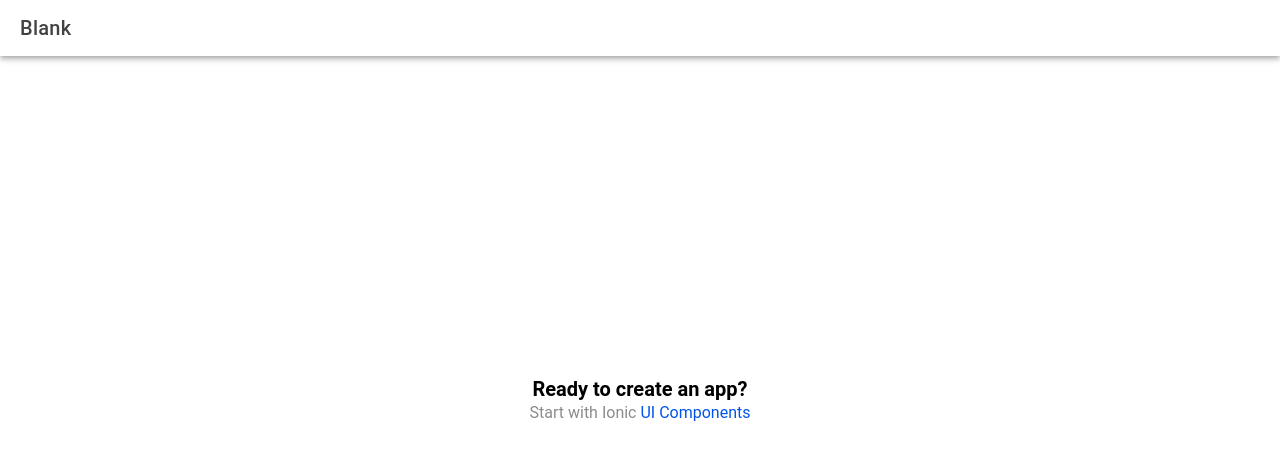
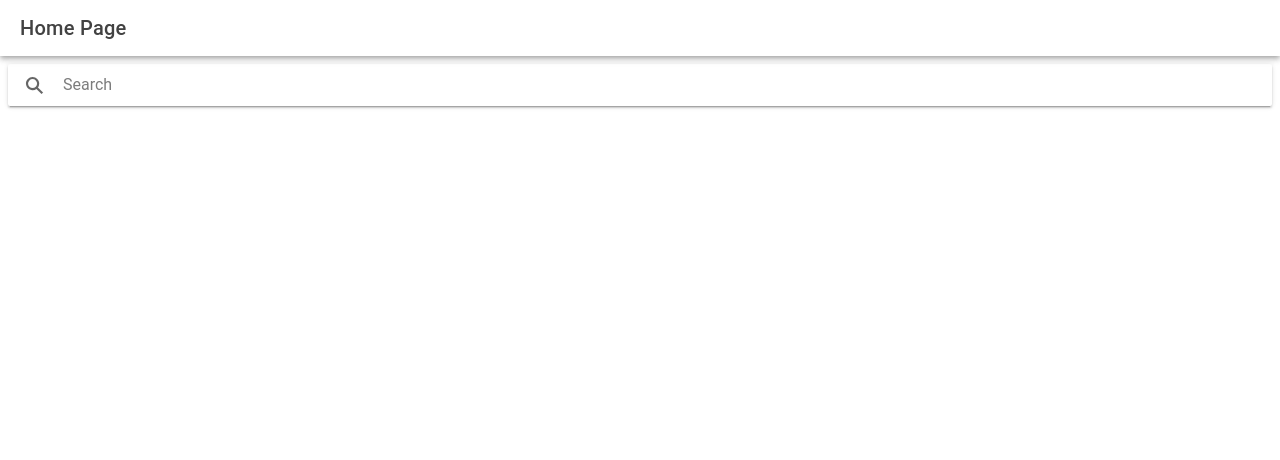
Before and after one commit to Akash2499/movieApp_Ionic, a React (Vite) app: page /home in a window 1280 px wide. Shown: the top 460 px of the page. Built offline with nearby package versions, Linux system fonts and the light colour scheme.

Commit message:
Added Search Bar

```diff
--- a/src/pages/Home.tsx
+++ b/src/pages/Home.tsx
@@ -1,22 +1,32 @@
-import { IonContent, IonHeader, IonPage, IonTitle, IonToolbar } from '@ionic/react';
+import { IonContent, IonHeader, IonPage, IonSearchbar, IonTitle, IonToolbar } from '@ionic/react';
 import ExploreContainer from '../components/ExploreContainer';
 import './Home.css';
+import useApi from '../hooks/useApi';
+import { useEffect, useState } from 'react';
 
 const Home: React.FC = () => {
+
+  const { searchData } = useApi()
+
+  const [searchTerm, setSearchTerm] = useState('');
+  const [type, setType] = useState('');
+  const [results, setResults] = useState([]);
+
+  useEffect(() => {
+    console.log('Search: ' + searchTerm);
+  }, [searchTerm]);
+
   return (
     <IonPage>
       <IonHeader>
         <IonToolbar>
-          <IonTitle>Blank</IonTitle>
+          <IonTitle>Home Page</IonTitle>
         </IonToolbar>
       </IonHeader>
       <IonContent fullscreen>
-        <IonHeader collapse="condense">
-          <IonToolbar>
-            <IonTitle size="large">Home Page</IonTitle>
-          </IonToolbar>
-        </IonHeader>
-        <ExploreContainer />
+        <IonSearchbar value={searchTerm}
+        onIonChange={(e) => setSearchTerm(e.detail.value!)}>
+        </IonSearchbar>
       </IonContent>
     </IonPage>
   );
```
